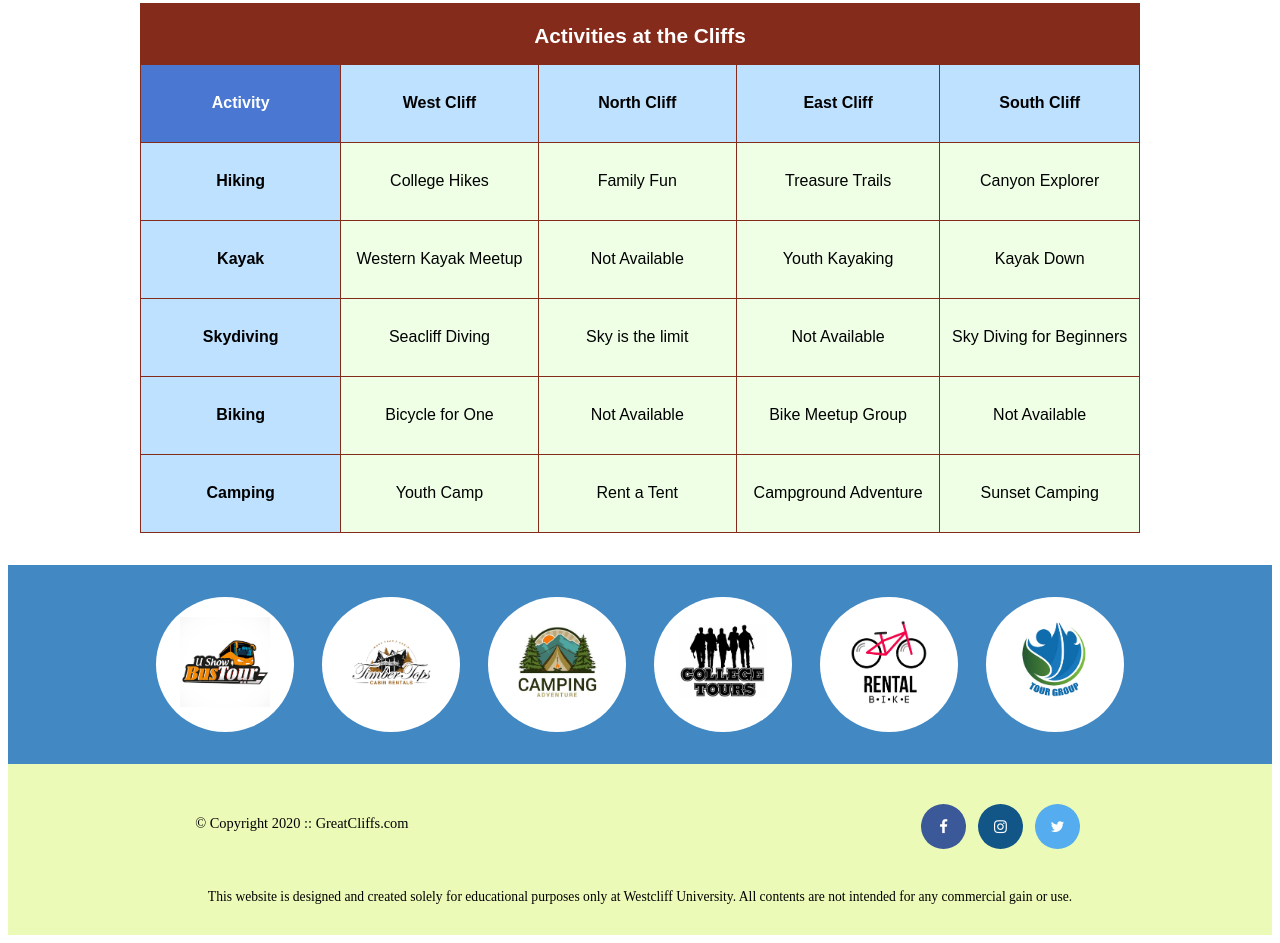
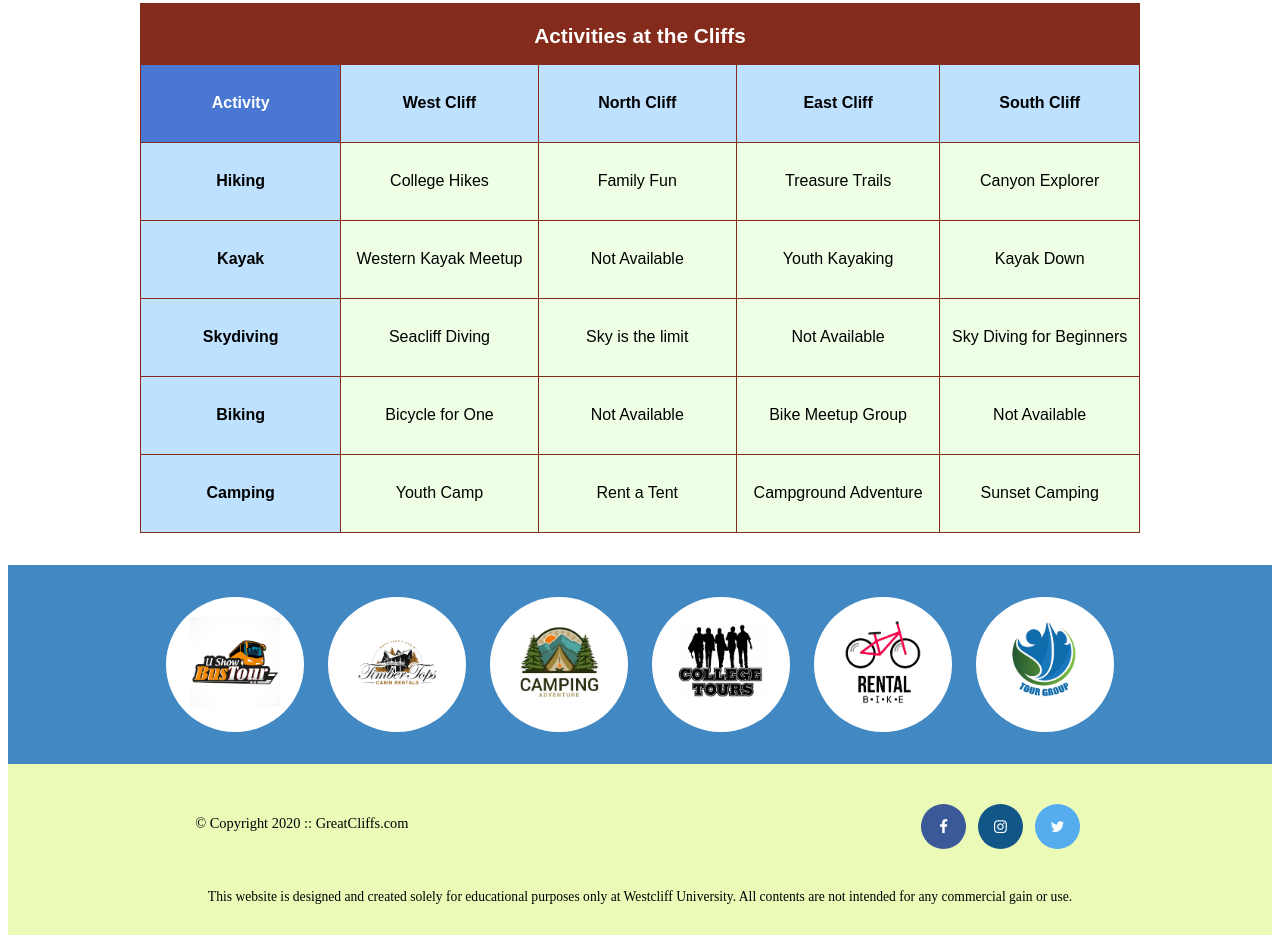
Before and after one commit to MelanyRamirez-Westcliff/homework-module1, a plain HTML site: page Activities.html in a window 1280 px wide. Shown: the part 701-1644 px from the top of the page. Drawn offline with Linux system fonts and the light colour scheme.

Commit message:
Activities conversion

```diff
--- a/Activities.html
+++ b/Activities.html
@@ -28,7 +28,7 @@
               </li>
 
               <li>
-              <a href="cliffs.html">Cliffs</a>
+                <a href="cliffs.html">Cliffs</a>
               </li>
 
               <li class="active">
@@ -117,7 +117,7 @@
 
       <section>
         <ul id="partners">
-          <li class="partner">
+          <!-- <li class="partner">
             <img
               src="images/partners/partner-bustour.png"
               alt="Partner Bus Tours"
@@ -157,7 +157,7 @@
               src="images/partners/partner-tourgroup.png"
               alt="Partner Tour Group"
             />
-          </li>
+          </li> -->
         </ul>
       </section>
 
@@ -181,5 +181,35 @@
         </div>
       </footer>
     </div>
+
+    <script>
+      //Create partners array
+      var partners = [
+        ["partner-bustour.png", "Partner Bus Tours"],
+        ["partner-cabinrental.png", "Partner Cabin Rental"],
+        ["partner-campingadv.png", "Partner Camping Adventure"],
+        ["partner-collegetours.png", "Partner College Tours"],
+        ["partner-rentalbike.png", "Partner Bike Rentals"],
+        ["partner-tourgroup.png", "Partner Tour Group"],
+      ];
+
+      //Create empty variable to store partners HTML
+      var partnerList = "";
+
+      //Create partner list with a for loop
+      for (var i = 0; i < partners.length; i++) {
+        partnerList +=
+          '<li class="partner">' +
+          '<img src="images/partners/' +
+          partners[i][0] +
+          '" alt="' +
+          partners[i][1] +
+          '">' +
+          "</li>";
+      }
+
+      //Display partners on the HTML page
+      document.getElementById("partners").innerHTML = partnerList;
+    </script>
   </body>
 </html>
```
